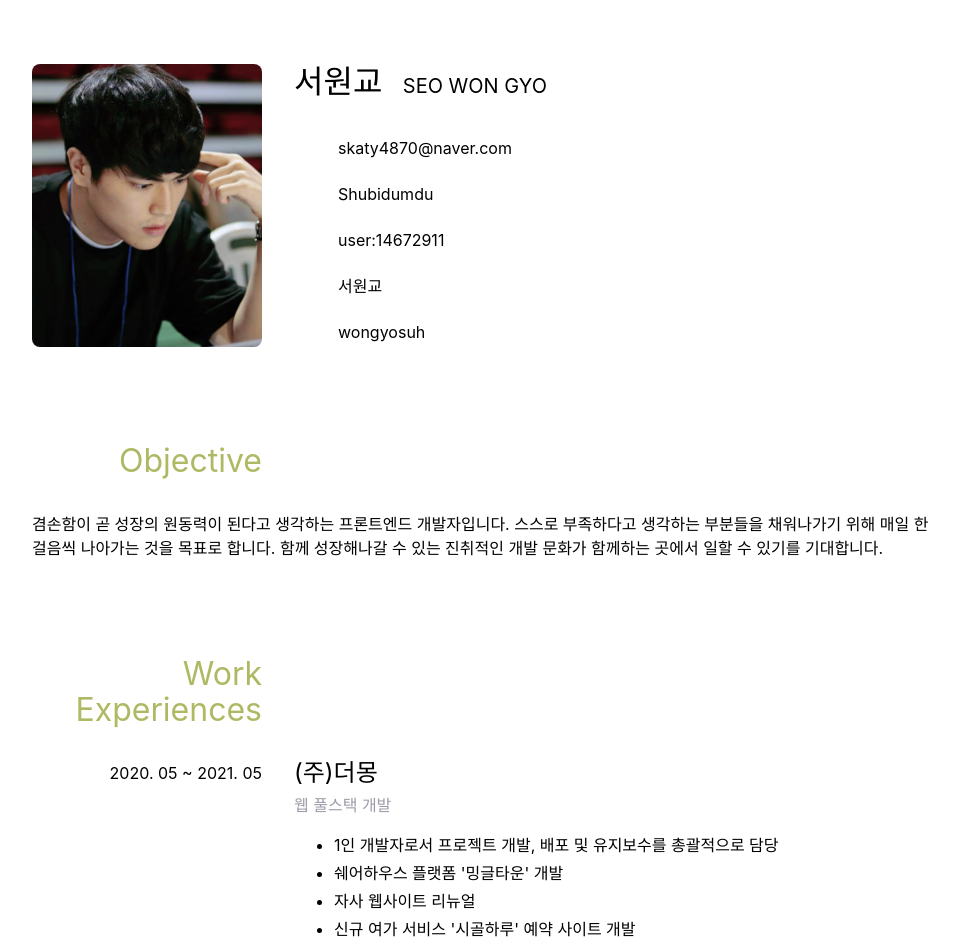
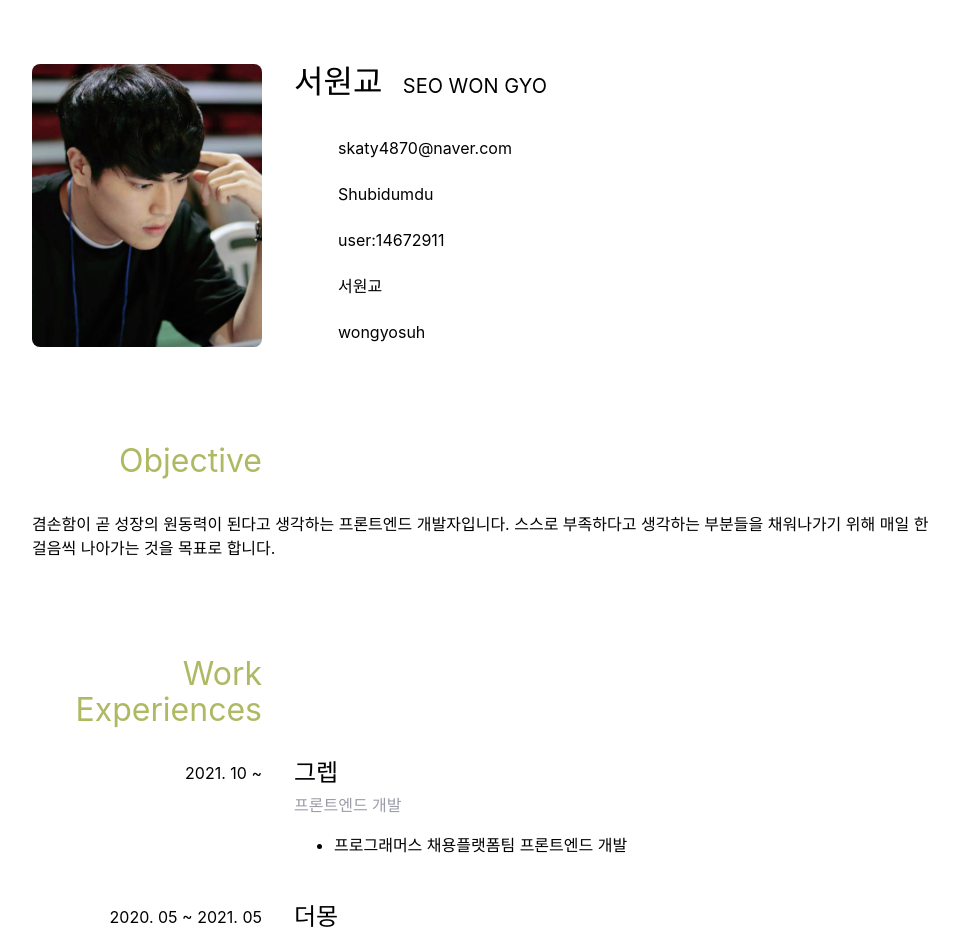
Before and after one commit to Shubidumdu/my-resume, a Svelte app: page / in a window 1280 px wide. Shown: the top 939 px of the page, without its empty margins (148-1107 px from the left). Built offline with nearby package versions, Linux system fonts and the light colour scheme; some icons are missing; a web font is replaced by a local one.

Commit message:
Add grepp

```diff
--- a/src/components/Main.svelte
+++ b/src/components/Main.svelte
@@ -31,6 +31,7 @@
       content: "해당 이력서는 'https://shubidumdu.github.io/my-resume/'에서 더 원활하게 보실 수 있습니다.";
       text-align: center;
       color: #9c9ca9;
+      font-size: 0.5rem;
       margin-left: 1rem;
       margin-bottom: 2rem;
     }
--- a/src/components/Objective.svelte
+++ b/src/components/Objective.svelte
@@ -7,7 +7,6 @@
   <Content
     >겸손함이 곧 성장의 원동력이 된다고 생각하는 프론트엔드 개발자입니다. 스스로
     부족하다고 생각하는 부분들을 채워나가기 위해 매일 한 걸음씩 나아가는 것을
-    목표로 합니다. 함께 성장해나갈 수 있는 진취적인 개발 문화가 함께하는 곳에서
-    일할 수 있기를 기대합니다.
+    목표로 합니다.
   </Content>
 </Section>
--- a/src/components/WorkExperiences.svelte
+++ b/src/components/WorkExperiences.svelte
@@ -5,8 +5,17 @@
   import List from './List.svelte';
   const contents = [
     {
+      period: '2021. 10 ~',
+      title: "그렙",
+      position: '프론트엔드 개발',
+      desc: [
+        '프로그래머스 채용플랫폼팀 프론트엔드 개발'
+      ],
+      url: 'https://www.grepp.co/'
+    },
+    {
       period: '2020. 05 ~ 2021. 05',
-      title: '(주)더몽',
+      title: '더몽',
       position: '웹 풀스택 개발',
       desc: [
         '1인 개발자로서 프로젝트 개발, 배포 및 유지보수를 총괄적으로 담당',
```
